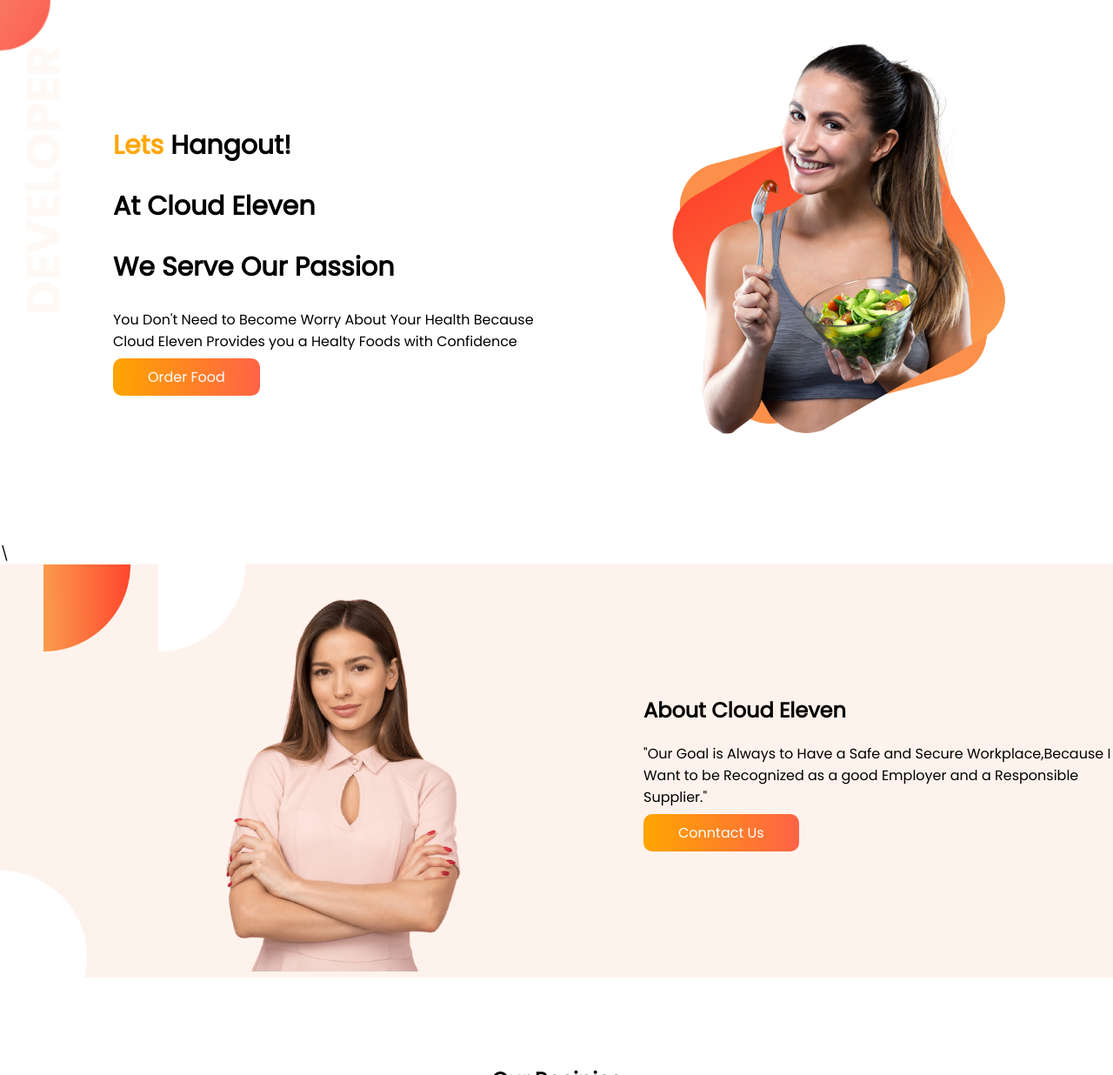
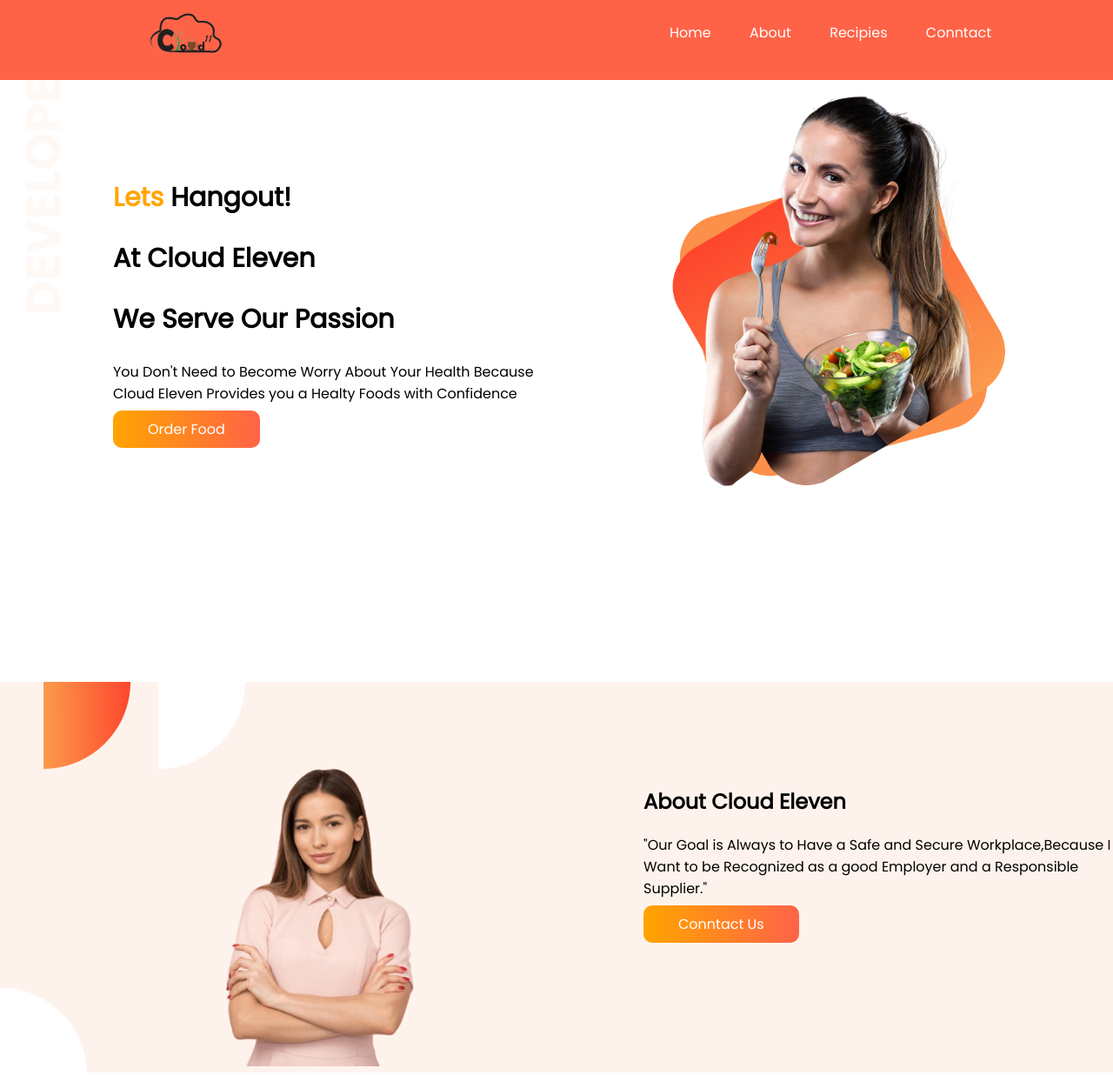
Before and after one commit to Bappy-Das/cloud-eleven, a plain HTML site: page index.html in a window 1280 px wide. Shown: the top 1236 px of the page at 87% size. Drawn offline with Linux system fonts and the light colour scheme.

Commit message:
menu added

```diff
--- a/index.html
+++ b/index.html
@@ -21,7 +21,21 @@
 <body>
 
 </body>
-<section class="flexible-section banner">
+<section class="header-top ">
+    <div class="header">
+        <a href="index.html"><img src="images/logo-bg.png" alt="Cloud Eleven Logo jpg"></a>
+    </div>
+    <div class="header">
+        <ul>
+            <li><a href="index.html">Home</a></li>
+            <li><a href="#about">About</a></li>
+            <li><a href="#recipies">Recipies</a></li>
+            <li><a href="">Conntact</a></li>
+        </ul>
+    </div>
+</section>
+
+<section id="banner-head" class="flexible-section banner">
     <div class="banner-content content">
         <h1><span class="span-color">Lets</span> Hangout!</h1>
         <h1>At Cloud Eleven</h1>
@@ -34,19 +48,26 @@
     <div class="banner-content">
         <img src="images/female/Group 8425.png" alt="">
     </div>
-</section>\
-<section class="flexible-section about-us">
-    <div class="banner-content about-img">
+</section>
+
+
+<section id="about" class="flexible-section about-us">
+
+    <div class="about-content about-img">
         <img src="images/female/Person Image.png" alt="">
     </div>
-    <div class="banner-content about-content">
+    <div class="about-content about-content">
         <h2>About Cloud Eleven</h2>
-        <p>"Our Goal is Always to Have a Safe and Secure Workplace,Because I Want to be Recognized as a good Employer
+        <p>"Our Goal is Always to Have a Safe and Secure Workplace,Because I Want to be Recognized as a good
+            Employer
             and a Responsible Supplier."</p>
         <a class="link-button" href="#">Conntact Us</a>
     </div>
+
 </section>
-<section class="recipies">
+
+
+<section id="recipies" class="recipies">
     <div class="recipies-head">
         <h2>Our Recipies</h2>
         <p>Lorem ipsum dolor sit, amet consectetur adipisicing elit. Ipsum aliquam,<br> obcaecati sint officiis dolor
@@ -90,6 +111,7 @@
         <h4>Facebook Followers</h4>
     </div>
 </section>
+
 <footer class="footer">
     <h3><span class="span-color">CLOUD</span> ELEVEN</h3>
     <P>"Laughter is brightest where food is best."</P>
--- a/style.css
+++ b/style.css
@@ -9,8 +9,46 @@
 .flexible-section{
 
     display: flex;
-    margin-bottom: 100px;
+    margin-bottom: 200px;
 }
+.header-top{
+    display: flex;
+    background-color: tomato;
+    overflow: hidden;
+    position: fixed;
+    width: 100%;
+    margin-bottom: 200px;
+}
+.header-top img{
+    width: 15%;
+    padding-left: 100px;
+}
+.header{
+    width: 100%;
+    padding-left: 70px;
+
+}
+ul{
+    width: auto;
+    float: left;
+    margin-top: 15px;
+
+}
+ul li{
+    display: inline-block;
+    padding: 10px 20px;
+
+}
+ul li a{
+    text-decoration: none;
+    text-align: center;
+    color: white;
+
+}
+ul li a:hover {
+    color: yellow;
+  }
+
 .banner{
     background-image: url(images/top-banner.png);
     background-repeat: no-repeat;
@@ -18,7 +56,7 @@
 .banner-content{
     width: 50%;
     padding-left: 100px;
-    margin-top: 40px;
+    margin-top: 100px;
 }
 .flexible-section img{
     width: 80%;
@@ -38,23 +76,32 @@
     border-radius: 10px;
     color: white;
 }
+
 .about-us{
     background-image: url(images/shapes/7.png);
     background-repeat: no-repeat;
+    margin-top: 100px;
+    margin-bottom: 100px;
+
+}
+
+.about-img img{
+    width: 40%;
+    margin-left: 160px;
+
 }
 .about-content{
-    padding-top:90px;
+    width: 50%;
+    padding-left: 100px;
+    margin-top: 100px;
 }
-.about-img img{
-    width: 50%;
-    margin-left: 160px;
-}
+
 .recipies{
     text-align: center;
     padding-left: 80px;
-    padding-top: 0px;
+    padding-top: 100px;
     padding-right: 80px;
-    padding-bottom: 80px;
+    padding-bottom: 50px;
 }
 .recipie-iitem{
     box-shadow: 10px 10px 40px #e0dcdc;
```
Also changed, not shown: images/logo-bg.png (added), images/logo2.jpeg (added).
